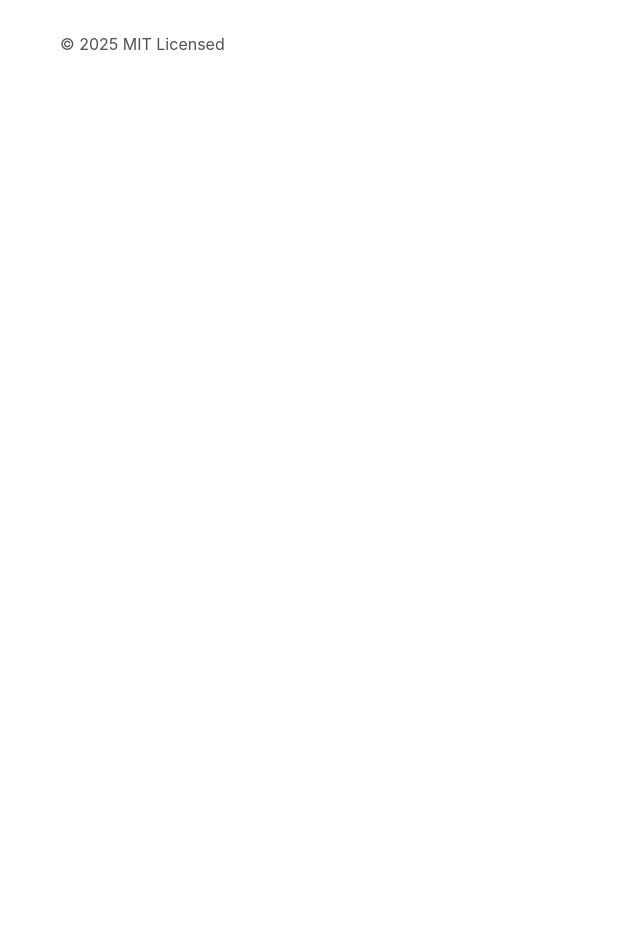
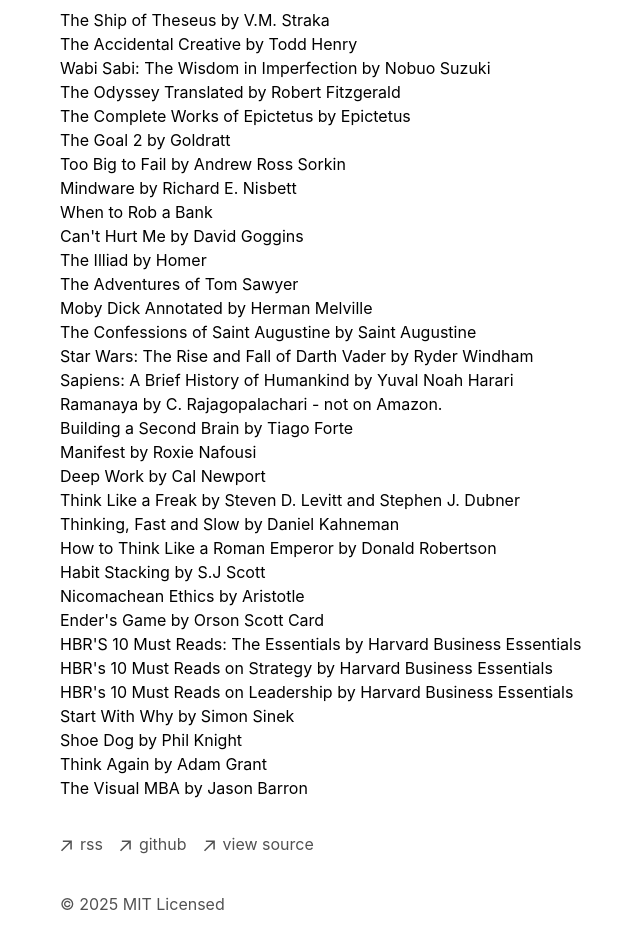
Before and after one commit to keshavraghavan/portfolio-blog, a Next.js app: page /library in a window 1280 px wide. Before the commit this address had no page. Shown: the part 300-1248 px from the top of the page, without its empty margins (292-932 px from the left). Before the commit the page ends 800 px from the top, so only its background shows below. Built offline with nearby package versions, Linux system fonts and the light colour scheme.

Commit message:
changed navbar and repo structure, added library

```diff
--- /dev/null
+++ b/app/about/page.tsx
@@ -0,0 +1,35 @@
+export default function AboutPage() {
+  return (
+    <div>
+        <h1 className='text-4xl tracking-tighter'>
+            About
+        </h1>
+
+        <p className="mb-6 text-lg tracking-tight">
+            < br />
+            This page contains information about me, my interests, and my work.
+            I have a passion for technology, music, and art. I enjoy exploring new ideas and
+            sharing my thoughts with others. Below are links to my social media profiles and some of my
+            favorite projects. Feel free to connect with me or check out my work!
+        </p>
+
+        < br />
+
+        <p className="mb-6 text-lg tracking-tight">
+            This is what is currently in my library and what I am currently reading:
+            <ul>
+                <li>
+                    <a href ="/library" className="text-blue-500 hover:underline">Library</a>
+                </li>
+            </ul>
+        </p>
+        <p className="mb-6 text-lg tracking-tight">
+            You can find me on:
+            <ul>
+                <li><a href="https://www.instagram.com/raghavankeshav/" className="text-blue-500 hover:underline">Instagram</a></li>
+                <li><a href="https://www.linkedin.com/in/raghavankeshav/" className="text-blue-500 hover:underline">LinkedIn</a></li>
+            </ul>
+        </p>
+    </div>
+  );
+}
--- a/app/components/nav.tsx
+++ b/app/components/nav.tsx
@@ -10,15 +10,12 @@
   '/resume': {
     name: 'resume',
   },
-  '/projects': {
-    name: 'projects',
+  '/library': {
+    name: 'library',
   },
   '/music': {
     name: 'music'
   },
-    '/about': {
-    name: 'about',
-  }
 }
 
 export function Navbar() {
--- /dev/null
+++ b/app/library/page.tsx
@@ -0,0 +1,153 @@
+export default function LibraryPage() {
+  return (
+    <div>
+        <h1 className='text-4xl tracking-tighter'>
+            Library
+        </h1>
+
+        <p className="mb-6 text-lg tracking-tight">
+            <br />
+            This page contains information about the books, articles, and other resources that I am currently reading or have read in the past.
+        </p>
+
+        <br />
+        <ul>
+            <li>
+                <a href = "https://a.co/d/0KLDquG" className="hover:underline">The Ship of Theseus by V.M. Straka</a>
+            </li>
+
+
+            <li>
+                <a href = "https://a.co/d/i36dFak" className="hover:underline">The Accidental Creative by Todd Henry</a>
+            </li>
+
+
+            <li>
+                <a href = "https://a.co/d/5kCxp3E" className="hover:underline">Wabi Sabi: The Wisdom in Imperfection by Nobuo Suzuki</a>
+            </li>
+
+
+            <li>
+                <a href = "https://a.co/d/hhuCIHe" className="hover:underline">The Odyssey Translated by Robert Fitzgerald</a>
+
+            </li>
+
+            <li>
+                <a href = "https://a.co/d/3bQHkvS" className="hover:underline">The Complete Works of Epictetus by Epictetus</a>
+            </li>
+
+            <li>
+                <a href = "https://a.co/d/7YsjZPU" className="hover:underline">The Goal 2 by Goldratt</a>
+            </li>
+
+            <li>
+                <a href = "https://a.co/d/3bQHkvS" className="hover:underline">Too Big to Fail by Andrew Ross Sorkin</a>
+            </li>
+
+            <li>
+                <a href = "https://a.co/d/5ZB6yek" className = "hover:underline">Mindware by Richard E. Nisbett</a>
+            </li>
+
+            <li>
+                <a href = "https://a.co/d/aVpGxXC" className="hover:underline">When to Rob a Bank</a>
+            </li>
+
+            <li>
+                <a href = "https://a.co/d/22YDzrM" className="hover:underline">Can't Hurt Me by David Goggins</a>
+            </li>
+
+            <li>
+                <a href = "https://a.co/d/aCNUPMD" className = "hover:underline">The Illiad by Homer</a>
+            </li>
+
+            <li>
+                <a href = "https://a.co/d/5yQD2w3" className = "hover:underline">The Adventures of Tom Sawyer</a>
+            </li>
+
+            <li>
+                <a href = "https://a.co/d/bR4W1j9" className="hover:underline">Moby Dick Annotated by Herman Melville</a>
+            </li>
+
+            <li>
+                <a href= "https://a.co/d/4fSMnLm" className = "hover:underline">The Confessions of Saint Augustine by Saint Augustine</a>
+            </li>
+
+            <li>
+                <a href ="https://a.co/d/4AjLA0x" className = "hover:underline">Star Wars: The Rise and Fall of Darth Vader by Ryder Windham</a>
+            </li>
+
+            <li>
+                <a href = "https://a.co/d/fcgFcBJ" className = "hover:underline">Sapiens: A Brief History of Humankind by Yuval Noah Harari</a>
+            </li>
+
+            <li>
+                <a>Ramanaya by C. Rajagopalachari - not on Amazon.</a>
+            </li>
+
+            <li>
+                <a href = "https://a.co/d/hkEC0gU" className = "hover:underline">Building a Second Brain by Tiago Forte</a>
+            </li>
+
+            <li>
+                <a href = "https://a.co/d/bisAhB0" className="hover:underline">Manifest by Roxie Nafousi</a>
+            </li>
+
+            <li>
+                <a href = "https://a.co/d/dRv2TOV" className="hover:underline">Deep Work by Cal Newport</a>
+            </li>
+
+            <li>
+                <a href = "https://a.co/d/3R8AQuq" className="hover:underline">Think Like a Freak by Steven D. Levitt and Stephen J. Dubner</a>
+            </li>
+
+            <li>
+                <a href = "https://a.co/d/f9lnJBu" className="hover:underline">Thinking, Fast and Slow by Daniel Kahneman</a>
+            </li>
+
+            <li>
+                <a href = "https://a.co/d/hQeURzp" className="hover:underline">How to Think Like a Roman Emperor by Donald Robertson</a>
+            </li>
+
+            <li>
+                <a href = "https://a.co/d/7xeG54u" className="hover:underline">Habit Stacking by S.J Scott</a>
+            </li>
+
+            <li>
+                <a href = "https://a.co/d/8pgptrf" className="hover:underline">Nicomachean Ethics by Aristotle</a>
+            </li>
+
+            <li>
+                <a href = "https://a.co/d/hS1sKJZ" className="hover:underline">Ender's Game by Orson Scott Card</a>
+            </li>
+
+            <li>
+                <a href = "https://a.co/d/8UiUGRf" className="hover:underline">HBR'S 10 Must Reads: The Essentials by Harvard Business Essentials</a>
+            </li>
+
+            <li>
+                <a href = "https://a.co/d/jh7tXbr" className="hover:underline">HBR's 10 Must Reads on Strategy by Harvard Business Essentials</a>
+            </li>
+
+            <li>
+                <a href = "https://a.co/d/dH9mZFn" className="hover:underline">HBR's 10 Must Reads on Leadership by Harvard Business Essentials</a>
+            </li>
+
+            <li>
+                <a href = "https://a.co/d/fy9RlLy" className="hover:underline">Start With Why by Simon Sinek</a>
+            </li>
+
+            <li>
+                <a href = "https://a.co/d/5e3BcWM" className="hover:underline">Shoe Dog by Phil Knight</a>
+            </li>
+
+            <li>
+                <a href = "https://a.co/d/2b0d1k6" className="hover:underline">Think Again by Adam Grant</a>
+            </li>
+
+            <li>
+                <a href = "https://a.co/d/2rlSCrJ" className="hover:underline">The Visual MBA by Jason Barron</a>
+            </li>
+        </ul>
+    </div>
+  );
+}
--- a/app/og/route.tsx
+++ b/app/og/route.tsx
@@ -2,7 +2,7 @@
 
 export function GET(request: Request) {
   let url = new URL(request.url)
-  let title = url.searchParams.get('title') || 'Next.js Portfolio Starter'
+  let title = url.searchParams.get('title') || 'Keshav Raghavan Page'
 
   return new ImageResponse(
     (
--- a/app/page.tsx
+++ b/app/page.tsx
@@ -19,7 +19,7 @@
 
         My name is Keshav. When people ask me, what do you do – I instinctively turn towards my professional job (I work at Citi as an Application Manager / Software Engineer).
         However, when it comes to the truth of what I do, it is far more complex.
-        Outside of my professional job, I classify myself as a writer, a musician (albiet a very poor one), and an engineer (yes outside of work!) –
+        Outside of my professional job, I classify myself as a writer, a musician (albiet a very poor one), and an engineer –
         I wanted to make this page to not showcase my technical talent, but rather my talent and passion for things outside of my career,
         and as a place for me to improve my writing, my skills as an engineer, and my ability to be a musician. More importantly, I want to use this as
         a place to reflect - rather to find meaning in the things I do, and to find a place to express myself.
```
Also changed, not shown: app/about.tsx (deleted).
